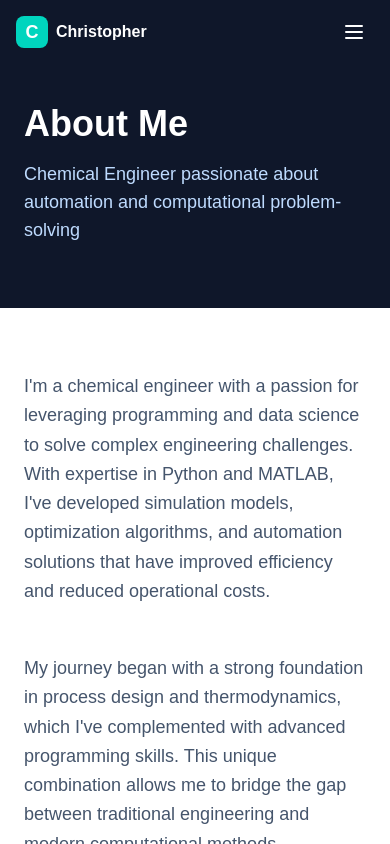
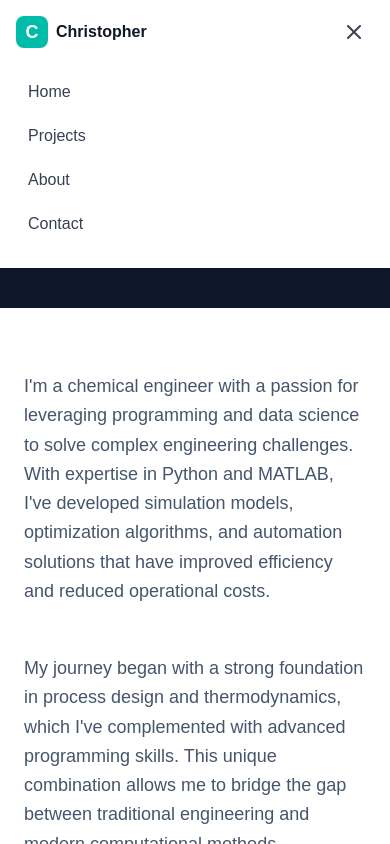
Before and after one commit to Obafavour1/chrisopher, a Next.js app: page /about in a window 390 px wide. Both pictures are taken after a click on the button "Menu". Shown: the top 844 px of the page. Built offline with nearby package versions, Linux system fonts and the light colour scheme.

Commit message:
mobile dropdown

```diff
--- a/components/about/ExpertiseSection.tsx
+++ b/components/about/ExpertiseSection.tsx
@@ -1,6 +1,7 @@
 "use client";
 
 import { Award, Check } from "lucide-react";
+import Link from "next/link";
 
 const ExpertiseSection = () => {
   const certifications = [
@@ -88,8 +89,8 @@ const ExpertiseSection = () => {
             <p className="text-teal-50/80 mb-8 text-lg max-w-xl mx-auto">
               I&apos;m always open to new projects and collaborations.
             </p>
-            <button className="bg-white text-[#0f766e] px-8 py-3 rounded-lg font-bold hover:bg-teal-50 transition-colors">
-              Contact Me
+            <button >
+              <Link href="contact" className="bg-white text-[#0f766e] px-8 py-3 rounded-lg font-bold hover:bg-teal-50 transition-colors">Contact Me</Link>
             </button>
           </div>
           {/* Subtle decoration */}
--- a/components/contact/Contact.tsx
+++ b/components/contact/Contact.tsx
@@ -154,7 +154,7 @@ const Contact = () => {
                         onChange={handleChange}
                         required
                         placeholder="John Doe"
-                        className="w-full px-4 py-3 rounded-lg border border-gray-200 focus:outline-none focus:ring-2 focus:ring-teal-500/20 focus:border-teal-500 transition-all bg-white"
+                        className="w-full px-4 py-3 text-black rounded-lg border border-gray-200 focus:outline-none focus:ring-2 focus:ring-teal-500/20 focus:border-teal-500 transition-all bg-white"
                       />
                     </div>
                     {/* Email */}
@@ -167,7 +167,7 @@ const Contact = () => {
                         onChange={handleChange}
                         required
                         placeholder="john@example.com"
-                        className="w-full px-4 py-3 rounded-lg border border-gray-200 focus:outline-none focus:ring-2 focus:ring-teal-500/20 focus:border-teal-500 transition-all bg-white"
+                        className="w-full px-4 py-3 text-black rounded-lg border border-gray-200 focus:outline-none focus:ring-2 focus:ring-teal-500/20 focus:border-teal-500 transition-all bg-white"
                       />
                     </div>
                   </div>
@@ -182,7 +182,7 @@ const Contact = () => {
                       onChange={handleChange}
                       required
                       placeholder="Project Inquiry"
-                      className="w-full px-4 py-3 rounded-lg border border-gray-200 focus:outline-none focus:ring-2 focus:ring-teal-500/20 focus:border-teal-500 transition-all bg-white"
+                      className="w-full px-4 py-3 text-black rounded-lg border border-gray-200 focus:outline-none focus:ring-2 focus:ring-teal-500/20 focus:border-teal-500 transition-all bg-white"
                     />
                   </div>
 
@@ -196,7 +196,7 @@ const Contact = () => {
                       onChange={handleChange}
                       required
                       placeholder="Tell me about your project or inquiry..."
-                      className="w-full px-4 py-3 rounded-lg border border-gray-200 focus:outline-none focus:ring-2 focus:ring-teal-500/20 focus:border-teal-500 transition-all bg-white resize-none"
+                      className="w-full px-4 py-3 text-black rounded-lg border border-gray-200 focus:outline-none focus:ring-2 focus:ring-teal-500/20 focus:border-teal-500 transition-all bg-white resize-none"
                     ></textarea>
                   </div>
 
--- a/components/home/CollaborationCTA.tsx
+++ b/components/home/CollaborationCTA.tsx
@@ -24,7 +24,7 @@ const CollaborationCTA = () => {
 
           {/* CTA Button */}
           <Link
-            href="#contact"
+            href="/contact"
             className="inline-flex items-center px-6 sm:px-8 py-3 sm:py-4 bg-teal-500 hover:bg-teal-600 text-white font-semibold rounded-lg transition-all duration-300 transform hover:scale-101 shadow-md hover:shadow-teal-500/50"
           >
             Contact Me
--- a/components/layout/Navbar.tsx
+++ b/components/layout/Navbar.tsx
@@ -5,6 +5,7 @@ import Link from 'next/link';
 
 const Navbar = () => {
   const [scrolled, setScrolled] = useState(false);
+  const [isOpen, setIsOpen] = useState(false);
 
   useEffect(() => {
     const handleScroll = () => {
@@ -16,19 +17,19 @@ const Navbar = () => {
 
   return (
     <nav className={`fixed top-0 left-0 right-0 z-50 transition-all duration-300 ${
-      scrolled ? 'bg-white shadow-md' : 'bg-transparent'
+      scrolled || isOpen ? 'bg-white shadow-md' : 'bg-transparent'
     }`}>
       <div className="max-w-7xl mx-auto px-4 sm:px-6 lg:px-8">
-        <div className="flex items-center justify-between h-16 ">
+        <div className="flex items-center justify-between h-16">
           {/* Logo */}
           <Link href="/" className="flex items-center space-x-2">
             <div className={`w-8 h-8 sm:w-10 sm:h-10 rounded-lg flex items-center justify-center transition-colors ${
-              scrolled ? 'bg-teal-500' : 'bg-teal-400'
+              scrolled || isOpen ? 'bg-teal-500' : 'bg-teal-400'
             }`}>
               <span className="text-white font-bold text-lg sm:text-xl">C</span>
             </div>
             <span className={`font-semibold text-base sm:text-lg transition-colors ${
-              scrolled ? 'text-gray-900' : 'text-white'
+              scrolled || isOpen ? 'text-gray-900' : 'text-white'
             }`}>
               Christopher
             </span>
@@ -41,7 +42,7 @@ const Navbar = () => {
                 key={item}
                 href={item === 'Home' ? '/' : `/${item.toLowerCase()}`}
                 className={`text-sm lg:text-base font-medium transition-colors hover:text-teal-500 ${
-                  scrolled ? 'text-gray-700' : 'text-white'
+                  scrolled || isOpen ? 'text-gray-700' : 'text-white'
                 }`}
               >
                 {item}
@@ -51,15 +52,40 @@ const Navbar = () => {
 
           {/* Mobile Menu Button */}
           <button
+            onClick={() => setIsOpen(!isOpen)}
             className={`md:hidden p-2 rounded-lg transition-colors ${
-              scrolled ? 'text-gray-700 hover:bg-gray-100' : 'text-white hover:bg-white/10'
+              scrolled || isOpen ? 'text-gray-700 hover:bg-gray-100' : 'text-white hover:bg-white/10'
             }`}
             aria-label="Menu"
           >
             <svg className="w-6 h-6" fill="none" stroke="currentColor" viewBox="0 0 24 24">
-              <path strokeLinecap="round" strokeLinejoin="round" strokeWidth={2} d="M4 6h16M4 12h16M4 18h16" />
+              {isOpen ? (
+                <path strokeLinecap="round" strokeLinejoin="round" strokeWidth={2} d="M6 18L18 6M6 6l12 12" />
+              ) : (
+                <path strokeLinecap="round" strokeLinejoin="round" strokeWidth={2} d="M4 6h16M4 12h16M4 18h16" />
+              )}
             </svg>
           </button>
+        </div>
+      </div>
+
+      {/* Mobile Menu */}
+      <div
+        className={`md:hidden transition-all duration-300 ease-in-out overflow-hidden ${
+          isOpen ? 'max-h-64 opacity-100' : 'max-h-0 opacity-0'
+        }`}
+      >
+        <div className="px-4 pt-2 pb-6 space-y-1 bg-white shadow-lg lg:hidden">
+          {['Home', 'Projects', 'About', 'Contact'].map((item) => (
+            <Link
+              key={item}
+              href={item === 'Home' ? '/' : `/${item.toLowerCase()}`}
+              onClick={() => setIsOpen(false)}
+              className="block px-3 py-2 rounded-md text-base font-medium text-gray-700 hover:text-teal-500 hover:bg-gray-50 transition-colors"
+            >
+              {item}
+            </Link>
+          ))}
         </div>
       </div>
     </nav>
```
